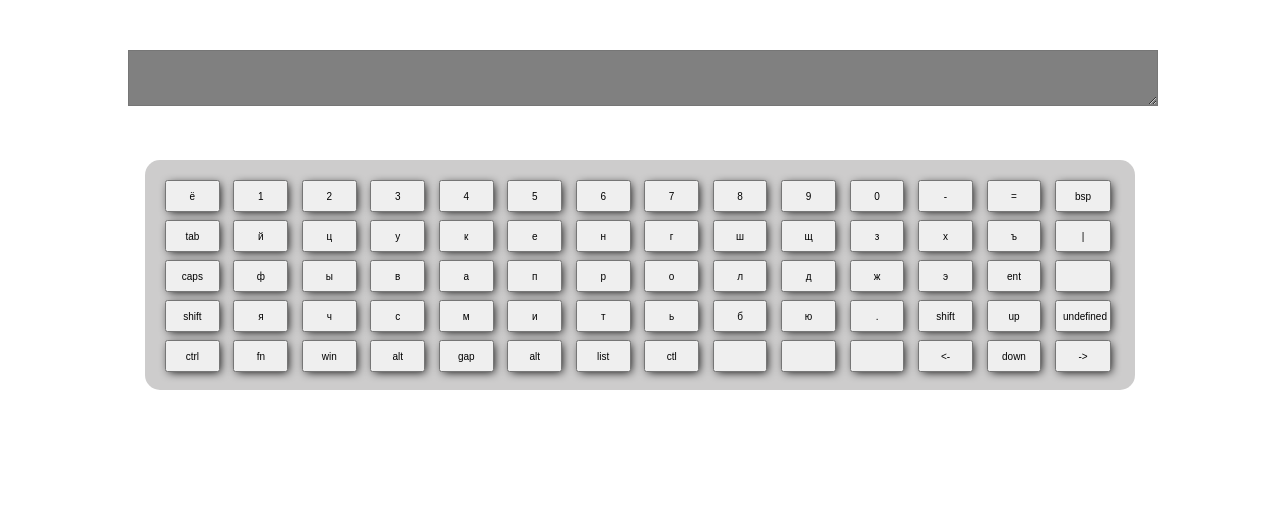
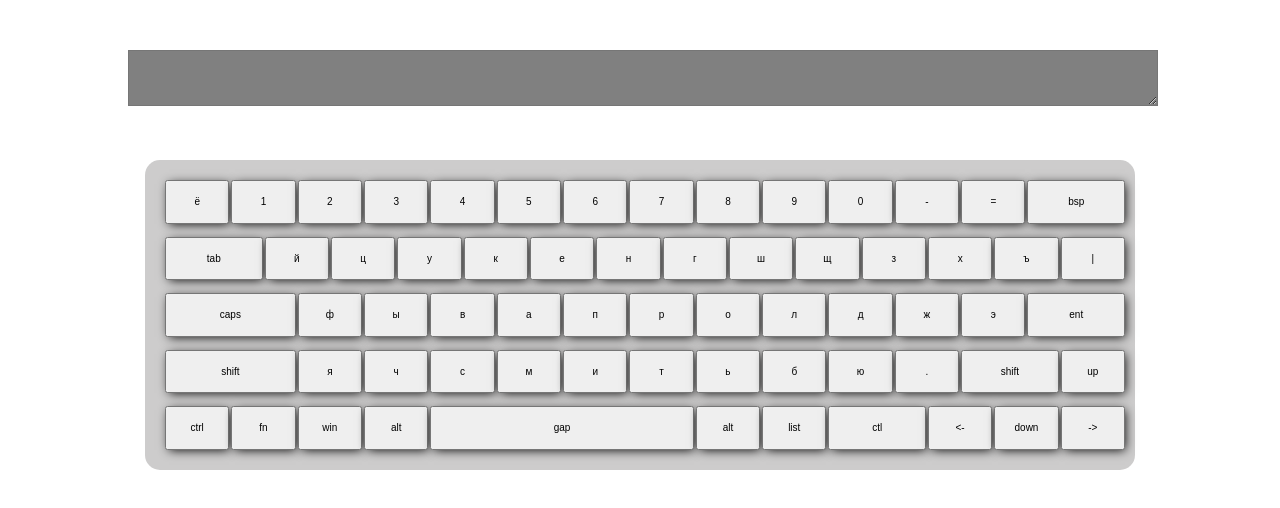
Before and after one commit to AlenaShkr/virtualKeyboard, a website: page index.html in a window 1280 px wide. Drawn offline with Linux system fonts and the light colour scheme.

Commit message:
virtualKeyboard/style: change markup

```diff
--- a/index.js
+++ b/index.js
@@ -5,6 +5,7 @@ window.onload = function load() {
 
   const keyboard = document.createElement('div');
   keyboard.className = 'keyboard';
+
   const valueKeyEng = [
     ['`', '1', '2', '3', '4', '5', '6', '7', '8', '9', '0', '-', '=', 'bsp'],
     ['tab', 'q', 'w', 'e', 'r', 't', 'y', 'u', 'i', 'o', 'p', '[', ']', '|'],
@@ -16,7 +17,7 @@ window.onload = function load() {
     ['ё', '1', '2', '3', '4', '5', '6', '7', '8', '9', '0', '-', '=', 'bsp'],
     ['tab', 'й', 'ц', 'у', 'к', 'е', 'н', 'г', 'ш', 'щ', 'з', 'х', 'ъ', '|'],
     ['caps', 'ф', 'ы', 'в', 'а', 'п', 'р', 'о', 'л', 'д', 'ж', 'э', 'ent', ''],
-    ['shift', 'я', 'ч', 'с', 'м', 'и', 'т', 'ь', 'б', 'ю', '.', 'shift', 'up'],
+    ['shift', 'я', 'ч', 'с', 'м', 'и', 'т', 'ь', 'б', 'ю', '.', 'shift', 'up',''],
     ['ctrl', 'fn', 'win', 'alt', 'gap', 'alt', 'list', 'ctl', '', '', '', '<-', 'down', '->']];
 
   const objectLang = {
@@ -26,12 +27,14 @@ window.onload = function load() {
 
   for (let i = 0; i < 5; i += 1) {
     for (let j = 0; j < 14; j += 1) {
-      const btn = document.createElement('button');
+      if (objectLang.rus[i][j] !=='') {
+        const btn = document.createElement('button');
       btn.className = 'button';
 
       btn.innerHTML = objectLang.rus[i][j];
       btn.value = objectLang.rus[i][j];
       keyboard.appendChild(btn);
+      }
     }
   }
   document.body.appendChild(keyboard);
--- a/main.css
+++ b/main.css
@@ -4,11 +4,11 @@ body {
 
   .keyboard {
     display: grid;
-    grid-template-rows: repeat(5, 1fr);
-    grid-template-columns: repeat(14, 1fr);
+    grid-template-columns: repeat(29, 1fr);
+    grid-gap: 2px;
 
     width: 75%;
-    height: 25vh;
+    height: 35vh;
     padding: 15px;
     margin: 0 auto;
 
@@ -17,13 +17,45 @@ body {
   }
 
   .button {
-    width: 80%;
+    width: 100%;
+    grid-area: span 1/span 2;
     height: 80%;
     margin: 5px;
     box-shadow: 2px 2px 10px -2px black;
 
     font-size: 10px;
     text-align: center;
+  }
+  .button:nth-child(14) {
+    grid-area: span 1/span 3;
+  }
+
+  .button:nth-child(15) {
+    grid-area: span 1/span 3;
+  }
+
+  .button:nth-child(29) {
+    grid-area: span 1/span 4;
+  }
+
+  .button:nth-child(41) {
+    grid-area: span 1/span 3;
+  }
+
+  .button:nth-child(42) {
+    grid-area: span 1/span 4;
+  }
+
+  .button:nth-child(53) {
+    grid-area: span 1/span 3;
+  }
+
+  .button:nth-child(59) {
+    grid-area: span 1/span 8;
+  }
+
+  .button:nth-child(62) {
+    grid-area: span 1/span 3;
   }
 
   .button:hover {
```
